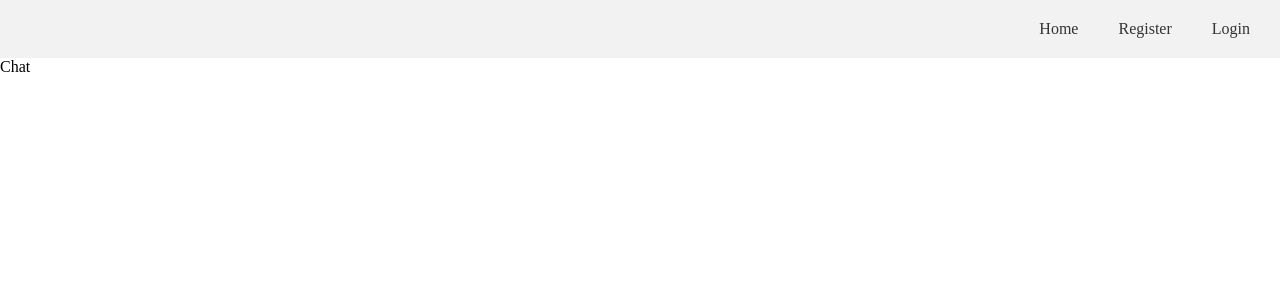
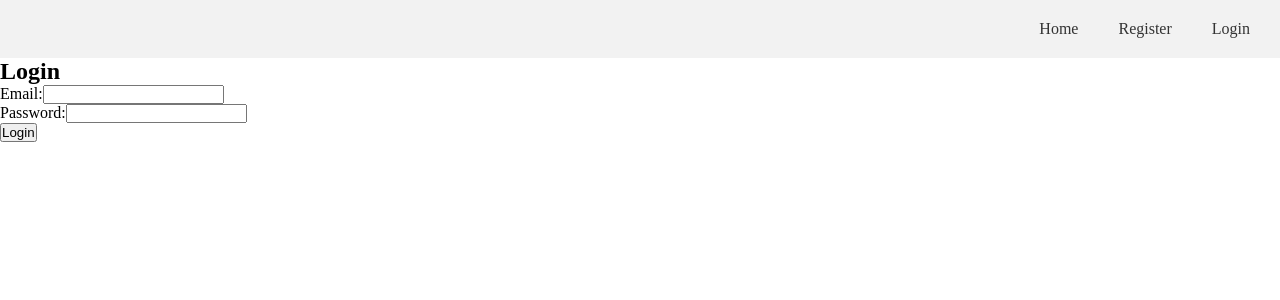
Before and after one commit to sanjaya999/MessageBro, a React (Vite) app in the folder frontend/: page / in a window 1280 px wide. Shown: the top 300 px of the page. Built offline with nearby package versions, Linux system fonts and the light colour scheme.

Commit message:
added frontend routing

```diff
--- a/frontend/src/App.jsx
+++ b/frontend/src/App.jsx
@@ -2,16 +2,18 @@ import {Routes , Route , Navigate} from "react-router-dom"
 import Chat from "./pages/Chat.jsx"
 import Register from "./pages/register.jsx"
 import Login from "./pages/Login.jsx"
+import { useContext } from "react"
+import { AuthContext } from "./context/AuthContext.jsx"
 
 
 function App() {
 
-
+const {user} = useContext(AuthContext);
   return (
     <Routes>
-      <Route path="/" element={<Chat />}/>
-      <Route path="/register" element={<Register />}/>
-      <Route path="/login" element={<Login />}/>
+      <Route path="/" element={user ? <Chat />:<Login/>}/>
+      <Route path="/register" element={user ? <Chat />:<Register/>}/>
+      <Route path="/login" element={user ? <Chat />:<Login/>}/>
       <Route path="*" element={<Navigate to="/" />}/>
 
     </Routes>
```
